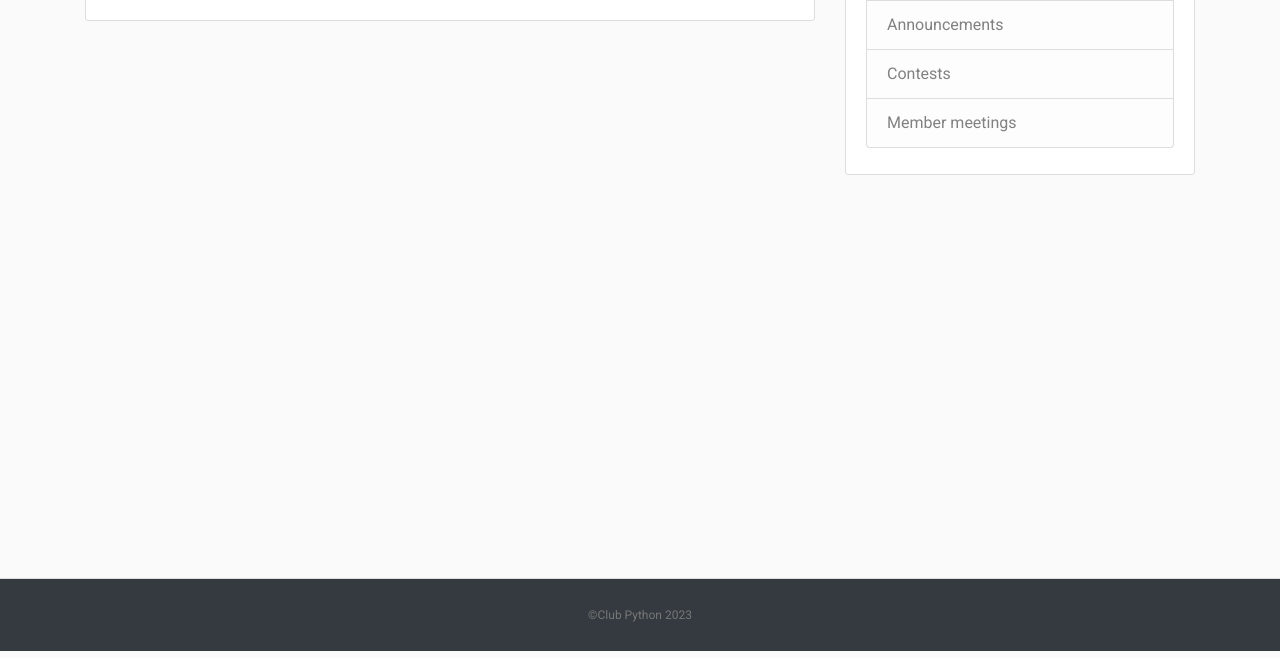
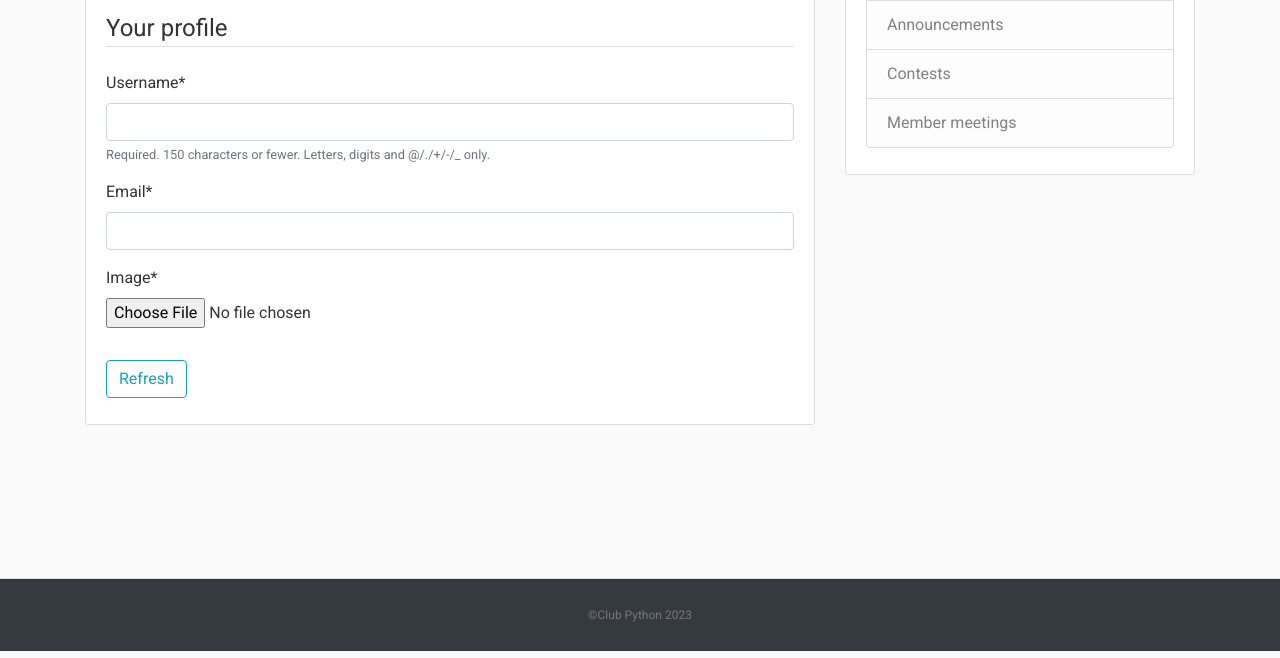
Before and after one commit to seefalert/django_site, a Django app: template mysite/users/templates/users/profile.html in a window 1280 px wide. Shown: the part 222-880 px from the top of the page. Run offline with Django 4.2, Linux system fonts and the light colour scheme; the template is opened without the code that fills it: values that come from a table or form of the project are taken from there, others are empty; some libraries are stand-ins or nearby versions.

Commit message:
Added the ability to edit the profile

```diff
--- a/mysite/users/forms.py
+++ b/mysite/users/forms.py
@@ -1,6 +1,8 @@
 from django import forms
 from django.contrib.auth.models import User
 from django.contrib.auth.forms import UserCreationForm
+
+from .models import Profile
 
 
 class UserRegisterForm(UserCreationForm):
@@ -9,3 +11,17 @@ class UserRegisterForm(UserCreationForm):
     class Meta:
         model = User
         fields = ['username', 'email', 'password1', 'password2']
+
+
+class UserUpdateForm(forms.ModelForm):
+    email = forms.EmailField()
+
+    class Meta:
+        model = User
+        fields = ['username', 'email']
+
+
+class ProfileUpdateForm(forms.ModelForm):
+    class Meta:
+        model = Profile
+        fields = ['image']
--- a/mysite/users/templates/users/profile.html
+++ b/mysite/users/templates/users/profile.html
@@ -9,6 +9,16 @@
                 <p class="text-secondary">{{ user.email }}</p>
             </div>
         </div>
-        <!-- Здесь будет форма -->
+        <form method="POST" enctype="multipart/form">
+            {% csrf_token %}
+            <fieldset class="form-group">
+                <legend class="border-bottom mb-4">Your profile</legend>
+                {{ user_form|crispy }}
+                {{ profile_form|crispy }}
+            </fieldset>
+            <div class="form-group">
+                <button class="btn btn-outline-info" type="submit">Refresh</button>
+            </div>
+        </form>
     </div>
 {% endblock content %}
```
Also changed, not shown: mysite/users/views.py (+19 -3 lines).
